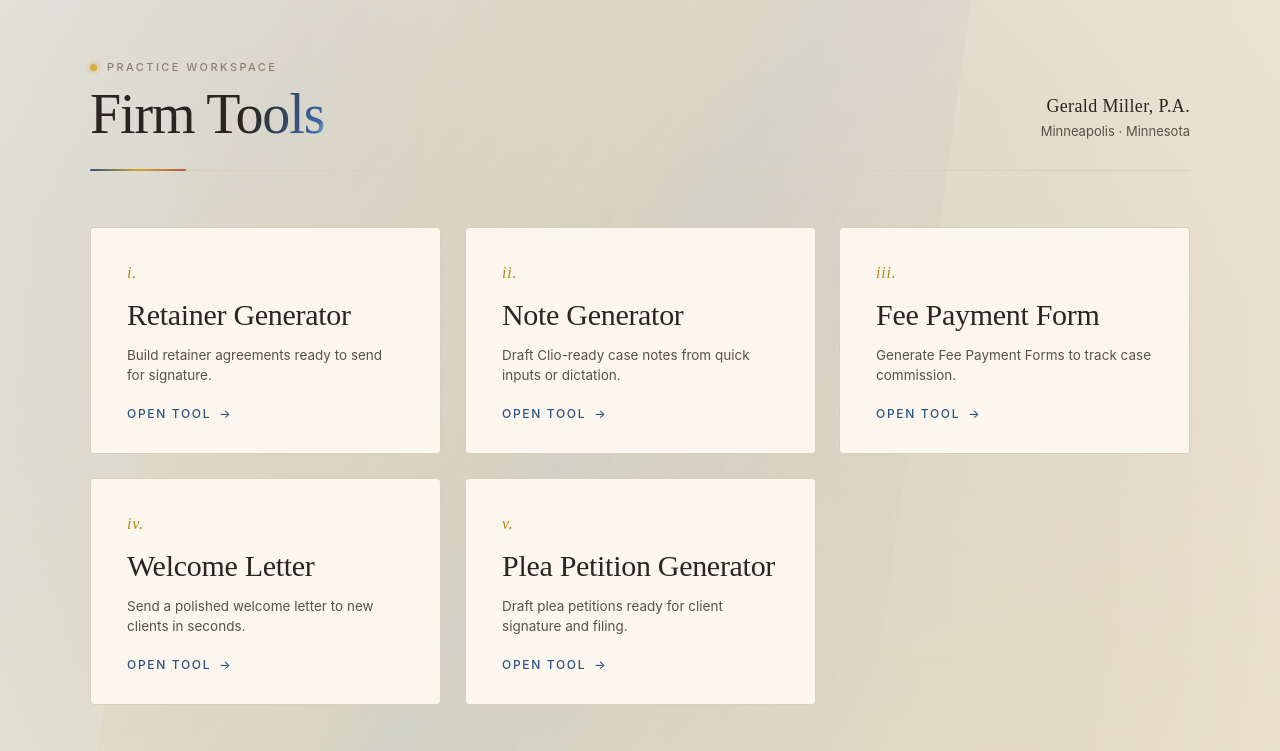
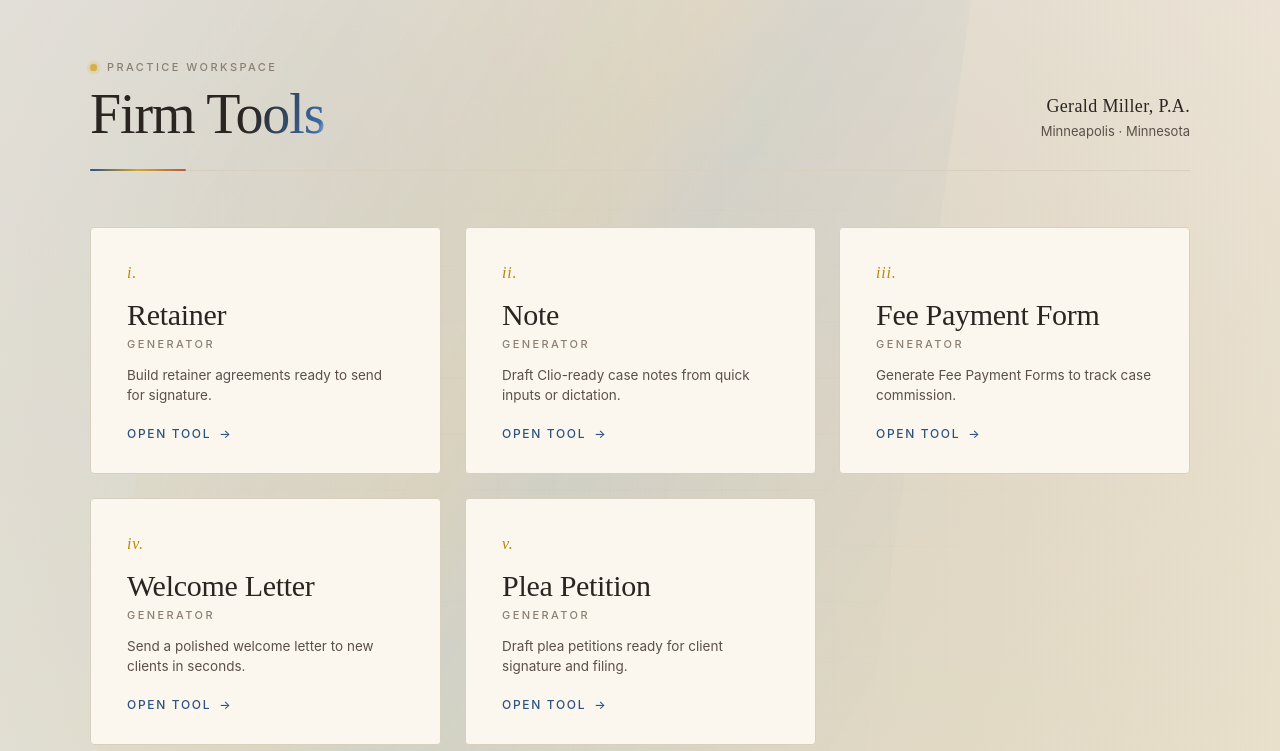
Before and after one commit to gmannion5149/FirmTools, a plain HTML site: page index.html in a window 1280 px wide. Shown: the top 751 px of the page. Drawn offline with Linux system fonts and the light colour scheme.

Commit message:
Update index.html

```diff
--- a/index.html
+++ b/index.html
@@ -1,12 +1,12 @@
 <!DOCTYPE html>
-<!-- saved from url=(0050)file:///C:/Users/gerar/Downloads/Firm_Tools_3.html -->
+<!-- saved from url=(0050)file:///C:/Users/gerar/Downloads/Firm_Tools_4.html -->
 <html lang="en"><head><meta http-equiv="Content-Type" content="text/html; charset=UTF-8">
 
 <meta name="viewport" content="width=device-width, initial-scale=1.0">
 <title>Firm Tools — Gerald Miller, P.A.</title>
 <link rel="preconnect" href="https://fonts.googleapis.com/">
 <link rel="preconnect" href="https://fonts.gstatic.com/" crossorigin="">
-<link href="./Firm Tools — Gerald Miller, P.A._files/css2" rel="stylesheet">
+<link href="./Firm Tools4 — Gerald Miller, P.A._files/css2" rel="stylesheet">
 <style>
   :root {
     --cream: #F5EFE4;
@@ -305,7 +305,17 @@
     line-height: 1.15;
     letter-spacing: -0.01em;
     color: var(--ink);
-    margin-bottom: 12px;
+    margin-bottom: 4px;
+  }
+
+  .card-tag {
+    font-family: 'Inter', sans-serif;
+    font-size: 11px;
+    font-weight: 500;
+    letter-spacing: 0.22em;
+    text-transform: uppercase;
+    color: var(--muted);
+    margin-bottom: 14px;
   }
 
   .card-desc {
@@ -562,37 +572,42 @@
     </header>
 
     <div class="grid">
-      <a class="card" href="https://gmannion5149.github.io/Retainergenerator/" target="_blank" rel="noopener" style="--mx: 95.10526902083102%; --my: 35.395329782875876%;">
+      <a class="card" href="https://gmannion5149.github.io/Retainergenerator/" target="_blank" rel="noopener" style="--mx: 1.283279492035201%; --my: 31.06796116504854%;">
         <div class="card-num">i.</div>
-        <div class="card-name">Retainer Generator</div>
+        <div class="card-name">Retainer</div>
+        <div class="card-tag">Generator</div>
         <div class="card-desc">Build retainer agreements ready to send for signature.</div>
         <div class="card-cta">Open Tool <span class="arrow">→</span></div>
       </a>
 
-      <a class="card" href="https://gmannion5149.github.io/Clio-Notes-Generator/" target="_blank" rel="noopener" style="--mx: 74.95377074746574%; --my: 18.353133961491192%;">
+      <a class="card" href="https://gmannion5149.github.io/Clio-Notes-Generator/" target="_blank" rel="noopener" style="--mx: 11.074969366157958%; --my: 1.6139200605220023%;">
         <div class="card-num">ii.</div>
-        <div class="card-name">Note Generator</div>
+        <div class="card-name">Note</div>
+        <div class="card-tag">Generator</div>
         <div class="card-desc">Draft Clio-ready case notes from quick inputs or dictation.</div>
         <div class="card-cta">Open Tool <span class="arrow">→</span></div>
       </a>
 
-      <a class="card" href="https://gmannion5149.github.io/paysheet-generator/" target="_blank" rel="noopener" style="--mx: 10.315250083546843%; --my: 90.89171104738494%;">
+      <a class="card" href="https://gmannion5149.github.io/paysheet-generator/" target="_blank" rel="noopener">
         <div class="card-num">iii.</div>
         <div class="card-name">Fee Payment Form</div>
+        <div class="card-tag">Generator</div>
         <div class="card-desc">Generate Fee Payment Forms to track case commission.</div>
         <div class="card-cta">Open Tool <span class="arrow">→</span></div>
       </a>
 
-      <a class="card" href="https://gmannion5149.github.io/Welcome-Letter/" target="_blank" rel="noopener" style="--mx: 62.02517544836805%; --my: 46.82507169192954%;">
+      <a class="card" href="https://gmannion5149.github.io/Welcome-Letter/" target="_blank" rel="noopener">
         <div class="card-num">iv.</div>
         <div class="card-name">Welcome Letter</div>
+        <div class="card-tag">Generator</div>
         <div class="card-desc">Send a polished welcome letter to new clients in seconds.</div>
         <div class="card-cta">Open Tool <span class="arrow">→</span></div>
       </a>
 
-      <a class="card" href="https://gmannion5149.github.io/Plea-Petition-Generator/" target="_blank" rel="noopener" style="--mx: 98.90832126545617%; --my: 71.51440666393555%;">
+      <a class="card" href="https://gmannion5149.github.io/pleapetitiongenerator/" target="_blank" rel="noopener" style="--mx: 35.31469310460065%; --my: 10.957004160887656%;">
         <div class="card-num">v.</div>
-        <div class="card-name">Plea Petition Generator</div>
+        <div class="card-name">Plea Petition</div>
+        <div class="card-tag">Generator</div>
         <div class="card-desc">Draft plea petitions ready for client signature and filing.</div>
         <div class="card-cta">Open Tool <span class="arrow">→</span></div>
       </a>
```
